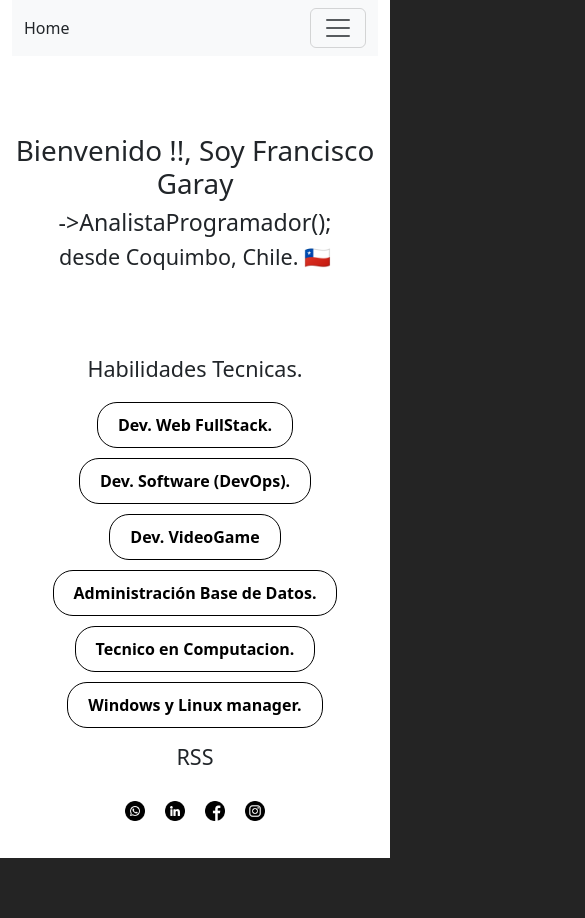
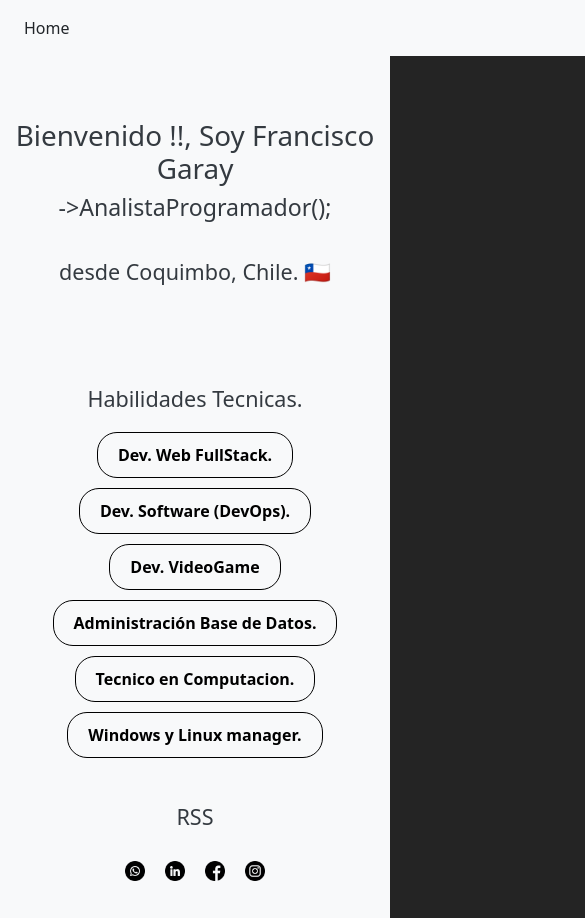
Before and after one commit to garay21/FranciscoGaray, a React (Vite) app: page / in a window 390 px wide. Shown: the top 918 px of the page, 585 px wide, since content can reach past the window. Before the commit the page ends 858 px from the top, so only its background shows below. Built offline with nearby package versions, Linux system fonts and the light colour scheme.

Commit message:
habilidades tecnicas funcionando cambio colores.

```diff
--- a/src/index.css
+++ b/src/index.css
@@ -1,3 +1,13 @@
+:root {
+  --bs-body-bg: #f8f9fa;
+  --bs-container-bg: #ffffff;
+  --bs-container-fluid-bg: #f1f1f1;
+
+  --bs-heading-color: #343a40;
+  --bs-navbar-bg: #224366;
+  --bs-card-bg: #e9ecef;
+}
+
 :root {
   font-family: Inter, system-ui, Avenir, Helvetica, Arial, sans-serif;
   line-height: 1.5;
@@ -12,7 +22,6 @@
   -webkit-font-smoothing: antialiased;
   -moz-osx-font-smoothing: grayscale;
 }
-
 #root , body{
   width: 100%;
   height: 100%;
--- a/src/styles/header.css
+++ b/src/styles/header.css
@@ -0,0 +1,7 @@
+@media (max-width: 768px){
+    nav {
+        width: 100vh !important;
+        top: 0;
+        left: 0;
+    }
+}
--- a/src/styles/welcome.css
+++ b/src/styles/welcome.css
@@ -1,9 +1,11 @@
 .welcome {
     height: 300px;
     width: 100%;
+    transition: background-color 0.3s;
 }
 .content-box {
     width: 100%;
+
 }
 .tecnical-container {
     list-style-type: none;
@@ -13,8 +15,7 @@
     justify-content: center;
     padding: 0;
     margin-top: 20px;
-  }
-
+}
 .tecnical-button {
     padding: 10px 20px;
     border-radius: 20px;
@@ -24,7 +25,6 @@
     font-weight: bold;
     border: #000000 1px solid;
 }
-
 .tecnical-button:hover {
     transform: scale(1.05);
 }
@@ -36,3 +36,7 @@
     gap: 20px;
     padding: 20px;
 }
+
+h4 {
+    padding-top: 30px;
+}
--- a/src/view/Welcome.jsx
+++ b/src/view/Welcome.jsx
@@ -3,12 +3,19 @@ import wsp from '../icons/whatsapp.png';
 import fcb from '../icons/facebook.png';
 import int from '../icons/instagram.png';
 import ltk from '../icons/linkedin.png';
+import { useState } from 'react';
 
 const Welcome = ()=>{
+    const [bgColor, setBgColor] = useState('');
+
+    const changeColor = (clr) => {
+        setBgColor(clr)
+    }
+
     return(
         <>
-            <div className="welcome d-flex justified-content-center align-items-center" >
-                <div className="text-center content-box">
+            <div className="welcome d-flex justified-content-center align-items-center" style={{backgroundColor: bgColor}}>
+                <div className="text-center content-box" >
                     <h1>Bienvenido !!, Soy Francisco Garay</h1>
                     <h3>-&gt;AnalistaProgramador();</h3>
                     <h4>desde Coquimbo, Chile. 🇨🇱</h4>
@@ -19,12 +26,12 @@ const Welcome = ()=>{
                 <div className='col-12'>
                     <h4 className="text-center">Habilidades Tecnicas.</h4>
                     <ul className='tecnical-container'>
-                        <li className='tecnical-button dwfs'>Dev. Web FullStack.</li>
-                        <li className='tecnical-button dsoft'>Dev. Software (DevOps).</li>
-                        <li className='tecnical-button dvvg'>Dev. VideoGame</li>
-                        <li className='tecnical-button abd'>Administración Base de Datos.</li>
-                        <li className='tecnical-button tcm'>Tecnico en Computacion.</li>
-                        <li className='tecnical-button wlm'>Windows y Linux manager.</li>
+                        <li className='tecnical-button dwfs' onMouseEnter={()=>changeColor('#20c0d8')}>Dev. Web FullStack.</li>
+                        <li className='tecnical-button dsoft'onMouseEnter={()=>changeColor('#efb630')}>Dev. Software (DevOps).</li>
+                        <li className='tecnical-button dvvg' onMouseEnter={()=>changeColor('#b8625c')}>Dev. VideoGame</li>
+                        <li className='tecnical-button abd' onMouseEnter={()=>changeColor('#576b3b')}>Administración Base de Datos.</li>
+                        <li className='tecnical-button tcm' onMouseEnter={()=>changeColor('#eb5148')}>Tecnico en Computacion.</li>
+                        <li className='tecnical-button wlm' onMouseEnter={()=>changeColor('#5d5f96')}>Windows y Linux manager.</li>
                     </ul>
                 </div>
                 <div className='col-12'>
```
Also changed, not shown: 5 other files (tests, documents, lock files or other folders).
